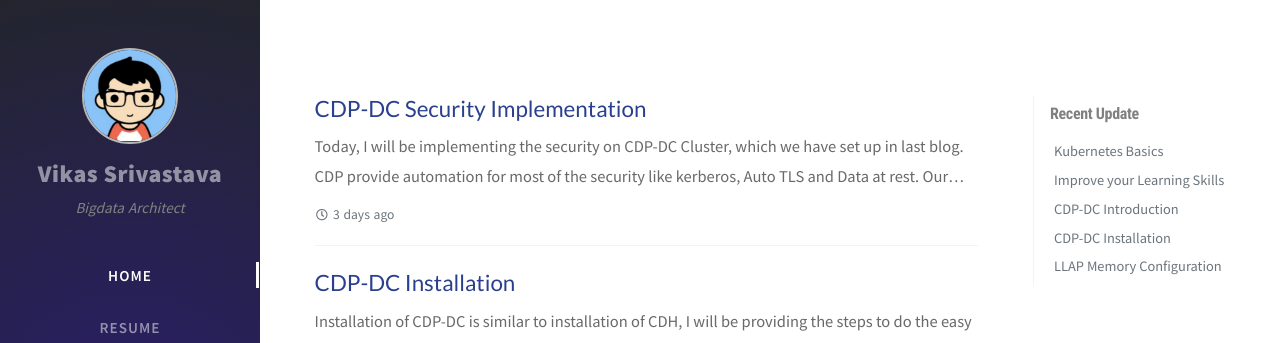
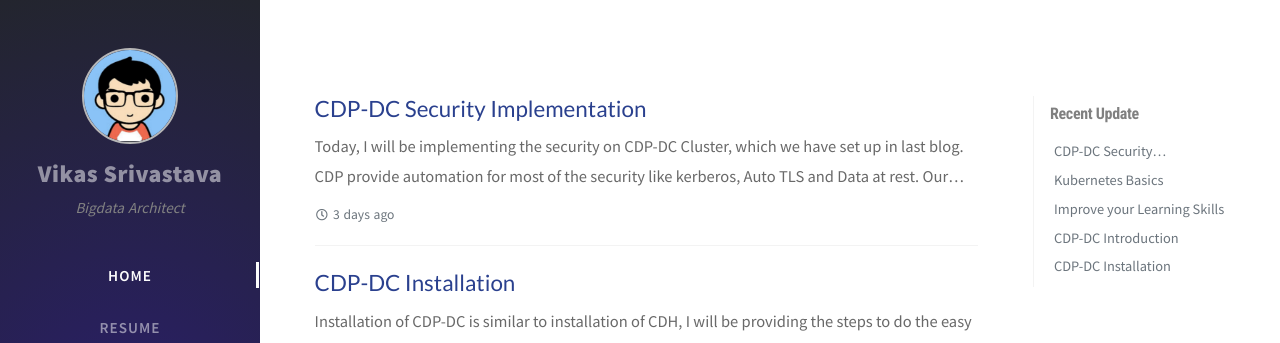
Before and after one commit to vikassri/vikassri.github.io, a Jekyll site: the page built from index.html, in a window 1280 px wide. Shown: the top 343 px of the page. Built offline with Jekyll 4.4.1, drawn with Linux system fonts in a browser that asks for light colours; nearby versions of some CDN libraries; the list of posts is cut into pages by our own code; comment, search, counter and statistics services are not loaded.

```diff
--- a/_data/updates.yml
+++ b/_data/updates.yml
@@ -7,6 +7,9 @@
 -
   filename: 'Hadoop-File-Recover'
   lastmod: '2020-07-26 22:46:57 +0530'
+-
+  filename: 'CDP-DC-Security'
+  lastmod: '2020-08-19 16:07:38 +0530'
 -
   filename: 'Blogging'
   lastmod: '2020-07-24 17:11:39 +0530'
```
